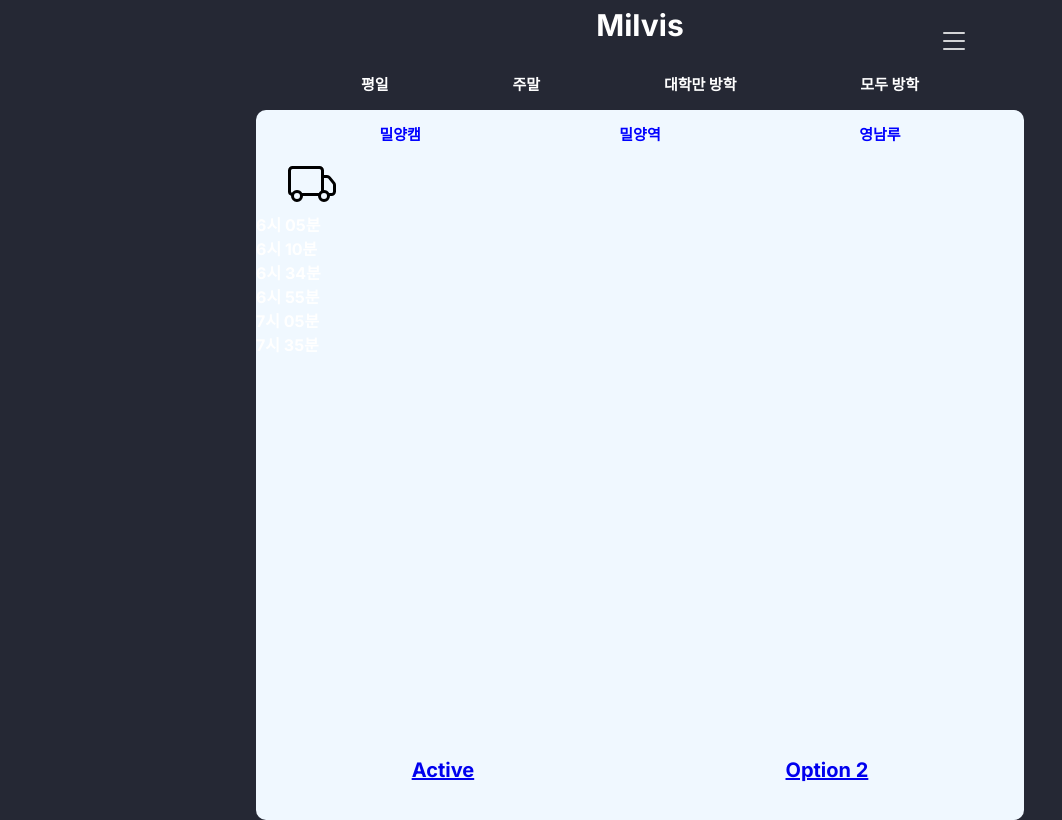
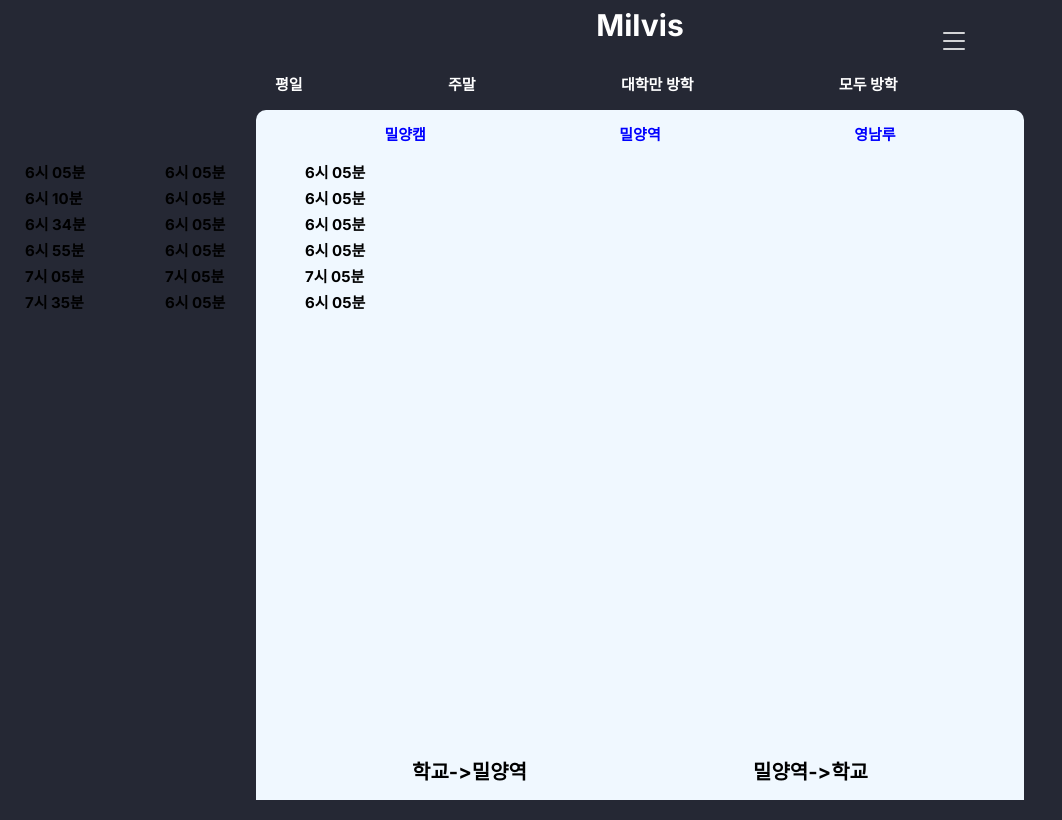
Before and after one commit to MiryangBus/Milvis-Front, a React (Create React App) app: page /bus in a window 1280 px wide. Shown: the whole page, without its empty margins (0-1062 px from the left). Built offline with nearby package versions, Linux system fonts and the light colour scheme.

Commit message:
modified bustable

```diff
--- a/src/components/Footer-bus.js
+++ b/src/components/Footer-bus.js
@@ -1,29 +1,17 @@
 import React from 'react'
 import "./Footer-main.css";
-import Nav from 'react-bootstrap/Nav';
 
 //Footer-main = Footer-main, Footer-bus 이므로 Footer.css로 합치고
 //안에 class로 쪼개기.
 //수연이는 .안씀 나는 .쓰고 className으로
 const FooterBus = () => {
   return (
-    <>
-      <Nav className='footer-bus' variant="pills" defaultActiveKey="/home">
-        <Nav.Item>
-          <Nav.Link href="/">Active</Nav.Link>
-        </Nav.Item>
-        <Nav.Item>
-          <Nav.Link eventKey="link-1">Option 2</Nav.Link>
-        </Nav.Item>
-      </Nav>
-    </>
+    <div className='footer-bus'>
+      <div >학교-&gt;밀양역 </div> {/*div span text차이? */}
+      <div className='footer-space'>밀양역-&gt;학교 </div>
+    </div>
 
   )
 }
 
 export default FooterBus
-
-
-
-// <div >밀양역-&gt;학교 </div> {/*div span text차이? */}
-// <div className='footer-space'>학교-&gt;밀양역 </div>
--- a/src/components/Footer-main.css
+++ b/src/components/Footer-main.css
@@ -25,3 +25,13 @@ footer {
 .footer-space{
   margin-left: 70px;
 }
+
+.footer-bus-state{
+  position: absolute;
+  width: 214px;
+  height: 11px;
+  left: 214px;
+  top: 812px;
+
+  background: #0047FF;
+}
--- /dev/null
+++ b/src/components/Header-bus.js
@@ -0,0 +1,23 @@
+import React from 'react'
+import "./Header.css";
+import "../page/Bus.css";
+import {Link} from 'react-router-dom'
+
+//Footer-main = Footer-main, Footer-bus 이므로 Footer.css로 합치고
+//안에 class로 쪼개기.
+//수연이는 .안씀 나는 .쓰고 className으로
+const HeaderBus = () => {
+  return (
+    <>
+    <div className="bus-date">
+      <Link className="bus-date-space" to='/bus' style={{ textDecoration: 'none' , color:"white"}}>평일</Link>
+      <Link className="bus-date-space" to='/weekend' style={{ textDecoration: 'none' , color:"white"}}>주말</Link>
+      <Link className="bus-date-space" to='/campusHoliday' style={{ textDecoration: 'none' , color:"white"}}>대학만 방학</Link>
+      <Link className="bus-date-space" to='/holiday' style={{ textDecoration: 'none' , color:"white"}}>모두 방학</Link> {/*한줄 안띄우는건 div아닌 text*/}
+    </div>
+    </>
+
+  )
+}
+
+export default HeaderBus
--- a/src/page/Bus.css
+++ b/src/page/Bus.css
@@ -12,13 +12,13 @@
 }
 
 .bus-stop-space{
-  margin-left: 75px;
+  margin-left: 65px;
   font-weight: bold;
 }
 
 .bus-content{
   background-color: aliceblue;
-  height: 710px;
+  height: 650px;
   border-radius: 10px;
 }
 
@@ -32,3 +32,26 @@
   line-height: 26px;   /*행간*/
   color:blue;
 }
+
+.bus-time1{
+  color:black;
+  position: absolute;
+  height: 66px;
+  top: 160px;
+  left: 25px;
+}
+.bus-time2{
+  color:black;
+  position: absolute;
+  height: 66px;
+  top: 160px;
+  left: 165px;
+}
+.bus-time3{
+  color:black;
+  position: absolute;
+  height: 66px;
+  top: 160px;
+  left: 305px;
+
+}
--- a/src/page/Bus.js
+++ b/src/page/Bus.js
@@ -2,8 +2,7 @@ import React from 'react';
 import "./Bus.css";
 import FooterBus from "../components/Footer-bus";
 import {Truck} from 'react-bootstrap-icons' ;
-
-
+import HeaderBus from "../components/Header-bus";
 
 const BusTimeTable = [
   {ID:1, hour:6, goto:'station', time1:'6시 05분',time2:'6시 05분',time3:'6시 05분'},
@@ -14,31 +13,28 @@ const BusTimeTable = [
   {ID:6, hour:7, goto:'station', time1:'7시 35분',time2:'6시 05분',time3:'6시 05분'},
 ];
 
-const timeList = BusTimeTable.map(bustime=> <li key={bustime.id}>{bustime.time1}</li>)
+const timeList1 = BusTimeTable.map(bustime=> <li key={bustime.ID}>{bustime.time1}</li>)
+const timeList2 = BusTimeTable.map(bustime=> <li key={bustime.ID}>{bustime.time2}</li>)
+const timeList3 = BusTimeTable.map(bustime=> <li key={bustime.ID}>{bustime.time3}</li>)
+
 
 const Bus = () =>  {
   return (
   <>
-    <div className="bus-date">
-      <text>평일</text>
-      <text className="bus-date-space">주말</text>
-      <text className="bus-date-space">대학만 방학</text>
-      <text className="bus-date-space">모두 방학</text> {/*한줄 안띄우는건 div아닌 text*/}
-    </div>
+    <HeaderBus></HeaderBus>
     <div className="bus-content">
-      <div className = "bus-stop">
+    <div className = "bus-stop">
         <text>밀양캠</text> {/* font 정해서 일괄 적용하기 */}
+          <ul className='bus-time1'>{timeList1}</ul>
         <text className="bus-stop-space">밀양역</text>
+          <ul className='bus-time2'>{timeList2}</ul>
         <text className="bus-stop-space">영남루</text>
+          <ul className='bus-time3'>{timeList3}</ul>
       </div>
-      <Truck front size="3em" width="7em" color="black"/>
-      <ul>{timeList}</ul>
-
-
+      {/*<Truck front size="3em" width="7em" color="black"/>*/}
     </div>
     <FooterBus></FooterBus>
   </>
-
   )
 }
 export default Bus
```
Also changed, not shown: src/components/Header.css (line endings or trailing spaces).
